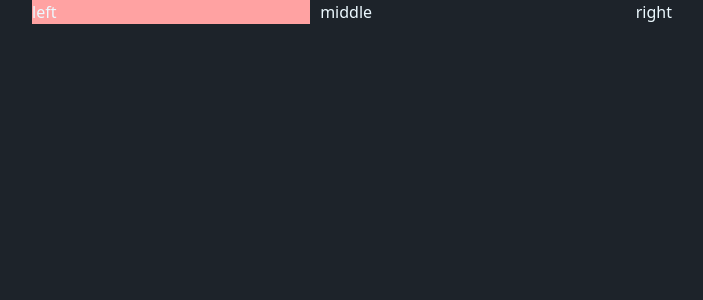
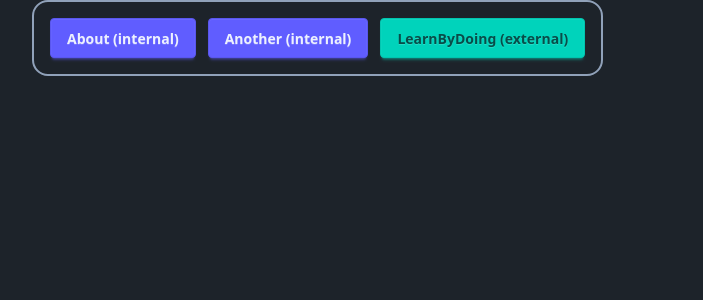
Before and after one commit to Riccardo-Cipollone/angular-ui-examples, an Angular app: page / in a window 1280 px wide. Shown: the top 300 px of the page, without its empty margins (288-991 px from the left). Built offline with nearby package versions, Linux system fonts and the light colour scheme; no server answers.

Commit message:
button, button group, button array components (composition)

```diff
--- a/src/app/app.ts
+++ b/src/app/app.ts
@@ -9,6 +9,9 @@ import { JsonPipe } from "@angular/common";
 import { Title } from "./shared/title";
 import { Fx } from "./shared/fx";
 import { FxItem } from "./shared/fx-item";
+import { Button } from "./shared/button.component";
+import { ButtonGroup } from "./shared/button-group";
+import { ArrayButton, ButtonArray } from "./shared/button-array";
 
 @Component({
   selector: "app-root",
@@ -63,15 +66,44 @@ import { FxItem } from "./shared/fx-item";
         </div>
       </app-fx> -->
 
-      <app-fx [gap]="10" justify="start">
+      <!-- <app-fx [gap]="10" justify="start">
         <app-fx-item class="bg-red-300" grow>left</app-fx-item>
         <app-fx-item grow>middle</app-fx-item>
         <app-fx-item>right</app-fx-item>
-      </app-fx>
+      </app-fx> -->
+
+      <!-- <app-button-group [gap]="2" borders>
+        <app-button (click)="doSomething()" variant="primary"
+          >primary</app-button
+        >
+        <app-button variant="warning" url="/about">warning</app-button>
+        <app-button url="https://www.learnbydo.ing" variant="accent"
+          >accent</app-button
+        >
+      </app-button-group> -->
+
+      <app-button-array
+        wrap
+        borders
+        align="center"
+        [data]="buttons"
+      ></app-button-array>
     </div>
   `,
 
-  imports: [ErrorMsg, UserList, UserForm, Picsum, StaticMap, Title, Fx, FxItem],
+  imports: [
+    ErrorMsg,
+    UserList,
+    UserForm,
+    Picsum,
+    StaticMap,
+    Title,
+    Fx,
+    FxItem,
+    Button,
+    ButtonGroup,
+    ButtonArray,
+  ],
 })
 export class App implements OnInit {
   userSrv = inject(UserService);
@@ -97,6 +129,28 @@ export class App implements OnInit {
   decrement() {
     this.location.zoom = this.location.zoom - 1;
   }
+
+  doSomething() {
+    console.log("somethign");
+  }
+
+  buttons: ArrayButton[] = [
+    {
+      label: "About (internal)",
+      variant: "primary",
+      url: "/about",
+    },
+    {
+      label: "Another (internal)",
+      variant: "primary",
+      url: "/about",
+    },
+    {
+      label: "LearnByDoing (external)",
+      variant: "accent",
+      url: "https://www.learnbydo.ing",
+    },
+  ];
 }
 
 interface Location {
--- /dev/null
+++ b/src/app/shared/button-array.ts
@@ -0,0 +1,36 @@
+import { booleanAttribute, Component, input } from "@angular/core";
+import { Button, Variant } from "./button.component";
+import { ButtonGroup } from "./button-group";
+
+export type ArrayButton = {
+  label: string;
+  variant: Variant;
+  url: string;
+};
+
+@Component({
+  selector: "app-button-array",
+  imports: [ButtonGroup, Button],
+  template: `
+    <app-button-group
+      [gap]="gap()"
+      [borders]="borders()"
+      [wrap]="wrap()"
+      [align]="align()"
+    >
+      @for (button of data(); track $index) {
+        <app-button [variant]="button.variant" [url]="button.url">
+          {{ button.label }}
+        </app-button>
+      }
+    </app-button-group>
+  `,
+  styles: ``,
+})
+export class ButtonArray {
+  data = input.required<ArrayButton[]>();
+  gap = input<1 | 2 | 4 | 8>(1);
+  borders = input(false, { transform: booleanAttribute });
+  wrap = input(false, { transform: booleanAttribute });
+  align = input<"start" | "center" | "end">("start");
+}
--- /dev/null
+++ b/src/app/shared/button-group.ts
@@ -0,0 +1,32 @@
+import { NgClass } from "@angular/common";
+import { booleanAttribute, Component, input } from "@angular/core";
+
+@Component({
+  selector: "app-button-group",
+  imports: [NgClass],
+  template: `
+    <div
+      class="inline-flex flex-wrap gap-3 p-4 rounded-2xl"
+      [ngClass]="{
+        'gap-1': gap() === 1,
+        'gap-2': gap() === 2,
+        'gap-4': gap() === 4,
+        'gap-8': gap() === 8,
+        'border-2 border-slate-400': borders(),
+        'flex-wrap': wrap(),
+        'justify-start': align() === 'start',
+        'justify-center': align() === 'center',
+        'justify-end': align() === 'end',
+      }"
+    >
+      <ng-content></ng-content>
+    </div>
+  `,
+  styles: ``,
+})
+export class ButtonGroup {
+  gap = input<1 | 2 | 4 | 8>(1);
+  borders = input(false, { transform: booleanAttribute });
+  wrap = input(false, { transform: booleanAttribute });
+  align = input<"start" | "center" | "end">("start");
+}
--- /dev/null
+++ b/src/app/shared/button.component.ts
@@ -0,0 +1,32 @@
+import { NgClass } from "@angular/common";
+import { Component, computed, input } from "@angular/core";
+
+export type Variant = "primary" | "warning" | "accent";
+
+@Component({
+  selector: "app-button",
+  imports: [NgClass],
+  template: `
+    <a
+      class="btn"
+      [href]="url()"
+      [target]="targetValue()"
+      [ngClass]="{
+        'btn-primary': variant() === 'primary',
+        'btn-warning': variant() === 'warning',
+        'btn-accent': variant() === 'accent',
+      }"
+    >
+      <ng-content></ng-content>
+    </a>
+  `,
+  styles: ``,
+})
+export class Button {
+  variant = input<"primary" | "warning" | "accent">("primary");
+  url = input<string>();
+
+  targetValue = computed(() => {
+    return this.url()?.includes("http") ? "_blank" : "_self";
+  });
+}
```
Also changed, not shown: angular.json (+4 -13 lines).
